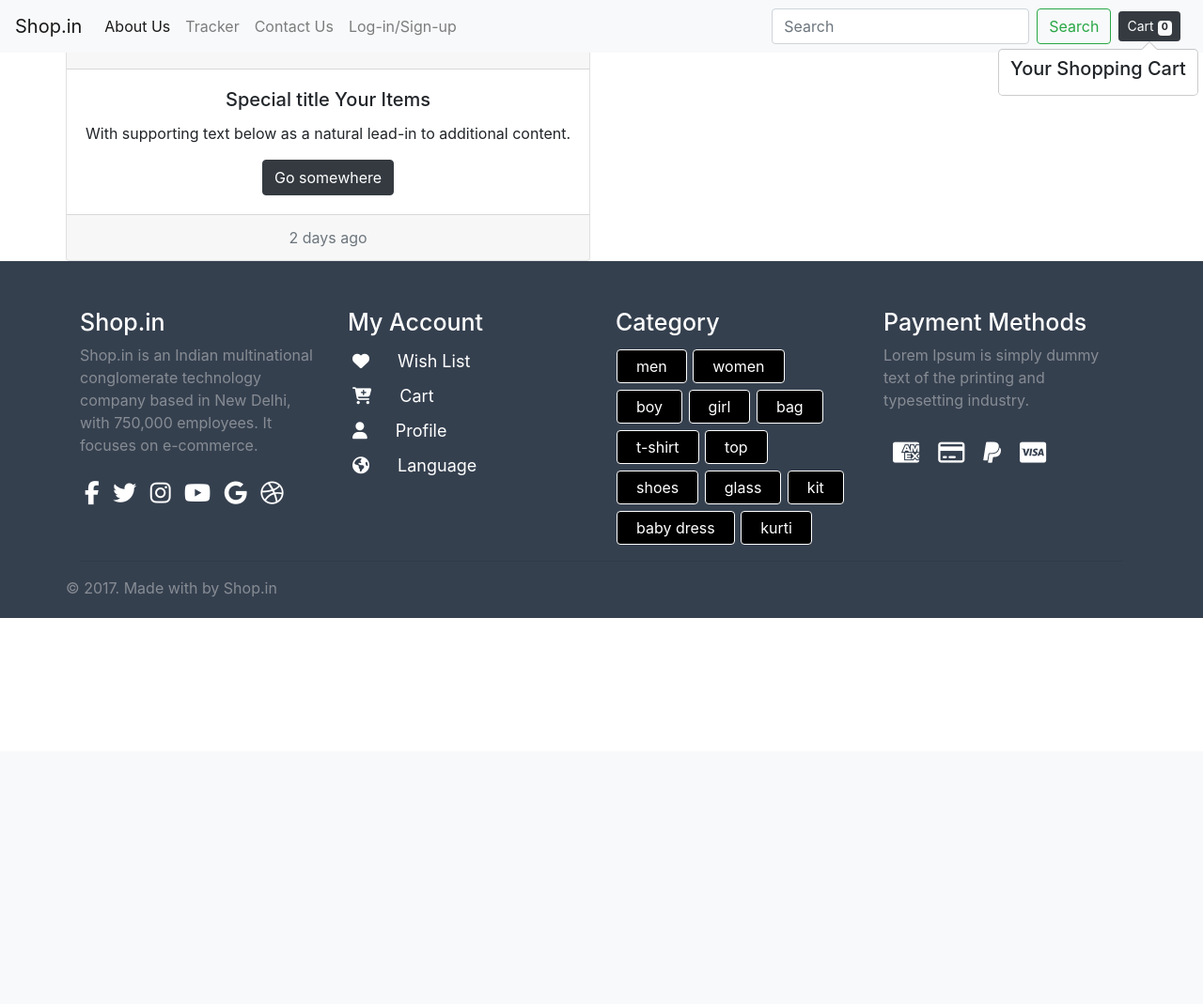
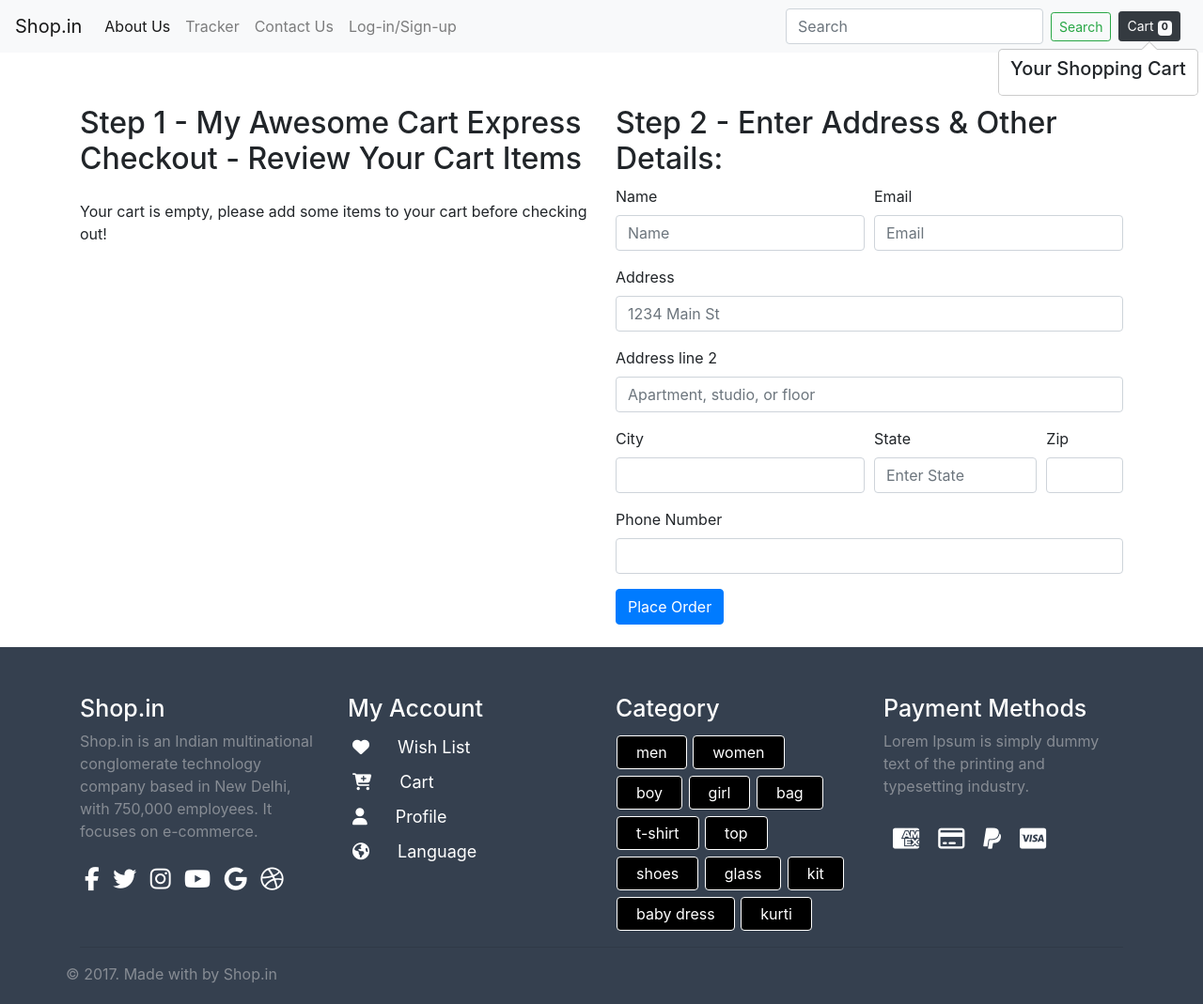
Before and after one commit to sonnydeveloper/AwesomeCart, a Django app: page /shop/checkout/ in a window 1280 px wide. Shown: the whole page at 94% size. Before the commit the page ends 658 px from the top, so only its background shows below. Run offline with Django 3.2, Linux system fonts and the light colour scheme; some libraries are stand-ins or nearby versions.

Commit message:
commit after items checkout order in db

```diff
--- a/mac/shop/admin.py
+++ b/mac/shop/admin.py
@@ -1,7 +1,8 @@
 from django.contrib import admin
-from .models import Product, Contact
-
 
 # Register your models here.
+from .models import Product, Contact, Orders
+
 admin.site.register(Product)
 admin.site.register(Contact)
+admin.site.register(Orders)
--- a/mac/shop/templates/shop/base.html
+++ b/mac/shop/templates/shop/base.html
@@ -12,19 +12,23 @@
     <link href="https://stackpath.bootstrapcdn.com/font-awesome/4.7.0/css/font-awesome.min.css" rel="stylesheet">
     <title>{% block title %} {% endblock %}</title>
     <style>{% block css %} {% endblock %}
+    /* Show it is fixed to the top */
+    body {
+      padding-top: 4rem;
+    }
+
       .footer {
             padding: 50px 0 20px 0;
             background-color: #35404f;
             color: #878c94;
        }
+
     .footer .title{text-align: left;color:#fff;font-size:25px;}
-
 
     .footer .social-icon{padding:0px;margin:0px;}
     .footer .social-icon a{display:inline-block;color:#fff;font-size:25px;padding:5px;}
     .footer .acount-icon a{display:block;color:#fff;font-size:18px;padding:5px;text-decoration:none;}
     .footer .acount-icon .fa{margin-right:25px;}
-
 
     .footer .category a {
         text-decoration: none;
@@ -73,7 +77,7 @@
         </ul>
         <form class="form-inline my-2 my-lg-0">
           <input class="form-control mr-sm-2" type="search" placeholder="Search" aria-label="Search">
-          <button class="btn btn-outline-success my-2 my-sm-0" type="submit">Search</button>
+          <button class="btn btn-outline-success btn-sm my-2 my-sm-0" type="submit">Search</button>
         </form>
         <button type="button" id="cartpop" class="btn btn-dark btn-sm mx-2" data-container="body" data-toggle="popover" data-html="true"
                 data-placement="bottom" data-content="Vivamus sagittis lacus vel augue laoreet rutrum faucibus.">
@@ -160,13 +164,15 @@
             updateCart(cart);
         }
         // If the add to cart button is clicked, add/increment the item
-        <!--$('.cart').click(function() {-->
+        //$('.cart').click(function() {
         $('.divpr').on('click', 'button.cart', function(){
             var idstr = this.id.toString();
             if (cart[idstr] != undefined) {
-                cart[idstr] = cart[idstr] + 1;
+                qty = cart[idstr][0] + 1;
             } else {
-                cart[idstr] = 1;
+                qty = 1;
+                name = document.getElementById('name'+idstr).innerHTML;
+                cart[idstr] = [qty, name];
             }
             updateCart(cart);
         });
@@ -179,10 +185,12 @@
             popStr = popStr + "<h5> Your Shopping Cart </h5><div class='mx-2 my-2'>";
             var i = 1;
             for (var item in cart){
-                if(cart[item]!='0'){
+                if(cart[item][0] != '0'){
                     popStr = popStr + "<b>" + i + "</b>. ";
-                    popStr = popStr + document.getElementById('name' + item).innerHTML.slice(0, 19) + "... Qty: " + "<b>" + cart[item] + "</b><br>";
+                    popStr = popStr + document.getElementById('name' + item).innerHTML.slice(0, 19) + "... Qty: " + "<b>" + cart[item][0] + "</b><br>";
                     i = i+1;
+                }else {
+                    localStorage.removeItem(document.getElementById('name' + item).innerHTML);
                 }
             }
             popStr = popStr + "</div> <a href='/shop/checkout'><button class='btn btn-sm btn-dark' id ='checkout'>Checkout</button></a> "
@@ -195,33 +203,35 @@
         function clearCart() {
             cart = JSON.parse(localStorage.getItem('cart'));
             for (var item in cart) {
-                document.getElementById('div' + item).innerHTML = '<button id="' + item + '" class="btn btn-dark cart">Add To Cart</button>';
+                document.getElementById('div' + item).innerHTML = '<button id="' + item + '" class="btn btn-outline-dark btn-sm cart">Add Cart</button>';
             }
             localStorage.clear();
             cart = {};
             updateCart(cart);
         }
         function updateCart(cart) {
+            var sum = 0;
             for (var item in cart) {
-                document.getElementById('div' + item).innerHTML = "<button id='minus" + item + "' class='btn btn-dark btn-sm minus'>-</button> <span id='val" + item + "''>" + cart[item] + "</span> <button id='plus" + item + "' class='btn btn-dark btn-sm plus'> + </button>";
+                sum = sum + cart[item][0];
+                document.getElementById('div' + item).innerHTML = "<button id='minus" + item + "' class='btn btn-dark btn-sm minus'>-</button> <span id='val" + item + "''>" + cart[item][0] + "</span> <button id='plus" + item + "' class='btn btn-dark btn-sm plus'> + </button>";
             }
             localStorage.setItem('cart', JSON.stringify(cart));
-            let items = Object.values(cart).reduce((a,b)=> a+b, 0);
-            document.getElementById('cart').innerHTML = items;
+            //let items = Object.values(cart).reduce((a,b)=> a+b, 0);
+            document.getElementById('cart').innerHTML = sum;
             updatePopover(cart);
         }
         // If plus or minus button is clicked, change the cart as well as the display value
         $('.divpr').on("click", "button.minus", function() {
             a = this.id.slice(7, );
-            cart['pr' + a] = cart['pr' + a] - 1;
-            cart['pr' + a] = Math.max(0, cart['pr' + a]);
-            document.getElementById('valpr' + a).innerHTML = cart['pr' + a];
+            cart['pr' + a][0] = cart['pr' + a][0] - 1;
+            cart['pr' + a][0] = Math.max(0, cart['pr' + a][0]);
+            document.getElementById('valpr' + a).innerHTML = cart['pr' + a][0];
             updateCart(cart);
         });
         $('.divpr').on("click", "button.plus", function() {
             a = this.id.slice(6, );
-            cart['pr' + a] = cart['pr' + a] + 1;
-            document.getElementById('valpr' + a).innerHTML = cart['pr' + a];
+            cart['pr' + a][0] = cart['pr' + a][0] + 1;
+            document.getElementById('valpr' + a).innerHTML = cart['pr' + a][0];
             updateCart(cart);
         });
 
--- a/mac/shop/templates/shop/checkout.html
+++ b/mac/shop/templates/shop/checkout.html
@@ -3,21 +3,90 @@
 {% block body %}
     <div class="container mt-4">
         <div class="row">
-            <div class="card text-center">
-              <div class="card-header">
-                <Strong>CHECKOUT</Strong>
-              </div>
-              <div class="card-body">
-                <h5 class="card-title">Special title Your Items</h5>
-                <p class="card-text">With supporting text below as a natural lead-in to additional content.</p>
-                {% load static %}
-                <a href="{%static 'shop/content.txt' %}" class="btn btn-dark">Go somewhere</a>
-              </div>
-              <div class="card-footer text-muted">
-                2 days ago
-              </div>
+            <div class="col my-4">
+                <h2>Step 1 - My Awesome Cart Express Checkout - Review Your Cart Items</h2>
+                <div class="my-4">
+                    <ul class="list-group" id="items">
+                    </ul>
+                </div>
+            </div>
+            <div class="col my-4">
+                <h2>Step 2 - Enter Address & Other Details:</h2>
+                <form method="post" action="/shop/checkout/">{% csrf_token %}
+                    <input type="hidden" name="itemsJson" id="itemsJson">
+                    <div class="form-row">
+                        <div class="form-group col-md-6">
+                            <label for="name">Name</label>
+                            <input type="text" class="form-control" id="name" name="name" placeholder="Name">
+                        </div>
+                        <div class="form-group col-md-6">
+                            <label for="email">Email</label>
+                            <input type="email" class="form-control" id="email" name="email" placeholder="Email">
+                        </div>
+                    </div>
+                    <div class="form-group">
+                        <label for="address1">Address</label>
+                        <input type="text" class="form-control" id="address1" name="address1" placeholder="1234 Main St">
+                    </div>
+                    <div class="form-group">
+                        <label for="address2">Address line 2</label>
+                        <input type="text" class="form-control" id="address2" name="address2" placeholder="Apartment, studio, or floor">
+                    </div>
+                    <div class="form-row">
+                        <div class="form-group col-md-6">
+                            <label for="city">City</label>
+                            <input type="text" class="form-control" id="city" name="city">
+                        </div>
+                        <div class="form-group col-md-4">
+                            <label for="state">State</label>
+                            <input type="text" class="form-control" id="state" name="state"  placeholder="Enter State">
+                        </div>
+                        <div class="form-group col-md-2">
+                            <label for="zip_code">Zip</label>
+                            <input type="text" class="form-control" id="zip_code" name="zip_code">
+                        </div>
+                    </div>
+                    <div class="form-group">
+                        <label for="phone">Phone Number</label>
+                        <input type="tel" class="form-control" id="phone" name="phone">
+                    </div>
+                    <button type="submit" class="btn btn-primary">Place Order</button>
+                </form>
             </div>
         </div>
     </div>
 
 {% endblock %}
+{% block js %}
+<script>
+if (localStorage.getItem('cart') == null) {
+    var cart = {};
+} else {
+    cart = JSON.parse(localStorage.getItem('cart'));
+}
+var sum = 0;
+if ($.isEmptyObject(cart)) {
+    //if object is empty
+    mystr = `<p>Your cart is empty, please add some items to your cart before checking out!</p>`
+    $('#items').append(mystr);
+} else {
+    for (item in cart) {
+        let name = cart[item][1];
+        let qty = cart[item][0];
+        sum = sum + qty;
+        mystr = `<li class="list-group-item d-flex justify-content-between align-items-center">
+                    ${name}
+                    <span class="badge badge-primary badge-pill">${qty}</span>
+                </li>`
+        $('#items').append(mystr);
+    }
+}
+document.getElementById('cart').innerHTML = sum;
+$('#itemsJson').val(JSON.stringify(cart));
+{% if thank %}
+alert('Thanks for ordering with us. Your order is is {{id}}. Use it to track your order using our order tracker');
+localStorage.clear();
+document.location = "/shop";
+{% endif %}
+</script>
+{% endblock %}
--- a/mac/shop/views.py
+++ b/mac/shop/views.py
@@ -1,18 +1,24 @@
 from django.shortcuts import render
 from django.http import HttpResponse
-from .models import Product, Contact
+from .models import Product, Contact, Orders
 from math import ceil
+# import the logging library
+import logging
+
+# Get an instance of a logger
+logger = logging.getLogger(__name__)
+# Create your views here.
+from django.http import HttpResponse
 
 
-# Create your index for single slider.
-# def index(request):
+def index(request):
+
 #     products = Product.objects.all()
 #     n = len(products)
 #     nSlides = n // 4 + ceil((n / 4) - (n // 4))
 #     params = {'no_of_slides': nSlides, 'range': range(1, nSlides), 'product': products}
 #     return render(request, 'shop/index.html', params)
 
-def index(request):
     allProds = []
     catProds = Product.objects.values('category', 'id')
     cats = {item['category'] for item in catProds}
@@ -57,4 +63,19 @@ def productView(request, myid):
 
 
 def checkout(request):
+    if request.method == "POST":
+        items_json = request.POST.get('itemsJson', '')
+        name = request.POST.get('name', '')
+        email = request.POST.get('email', '')
+        address = request.POST.get('address1', '') + " " + request.POST.get('address2', '')
+        city = request.POST.get('city', '')
+        state = request.POST.get('state', '')
+        zip_code = request.POST.get('zip_code', '')
+        phone = request.POST.get('phone', '')
+        order = Orders(items_json=items_json, name=name, email=email, address=address, city=city,
+                       state=state, zip_code=zip_code, phone=phone)
+        order.save()
+        thank = True
+        id = order.order_id
+        return render(request, 'shop/checkout.html', {'thank': thank, 'id': id})
     return render(request, 'shop/checkout.html')
```
Also changed, not shown: mac/shop/models.py (+15 -0 lines), mac/shop/templates/shop/contact.html (+16 -0 lines), mac/db.sqlite3, mac/shop/migrations/0006_orders.py (added), mac/shop/templates/shop/about.html (line endings or trailing spaces). Lines whose indentation alone changed are shown as unchanged.
